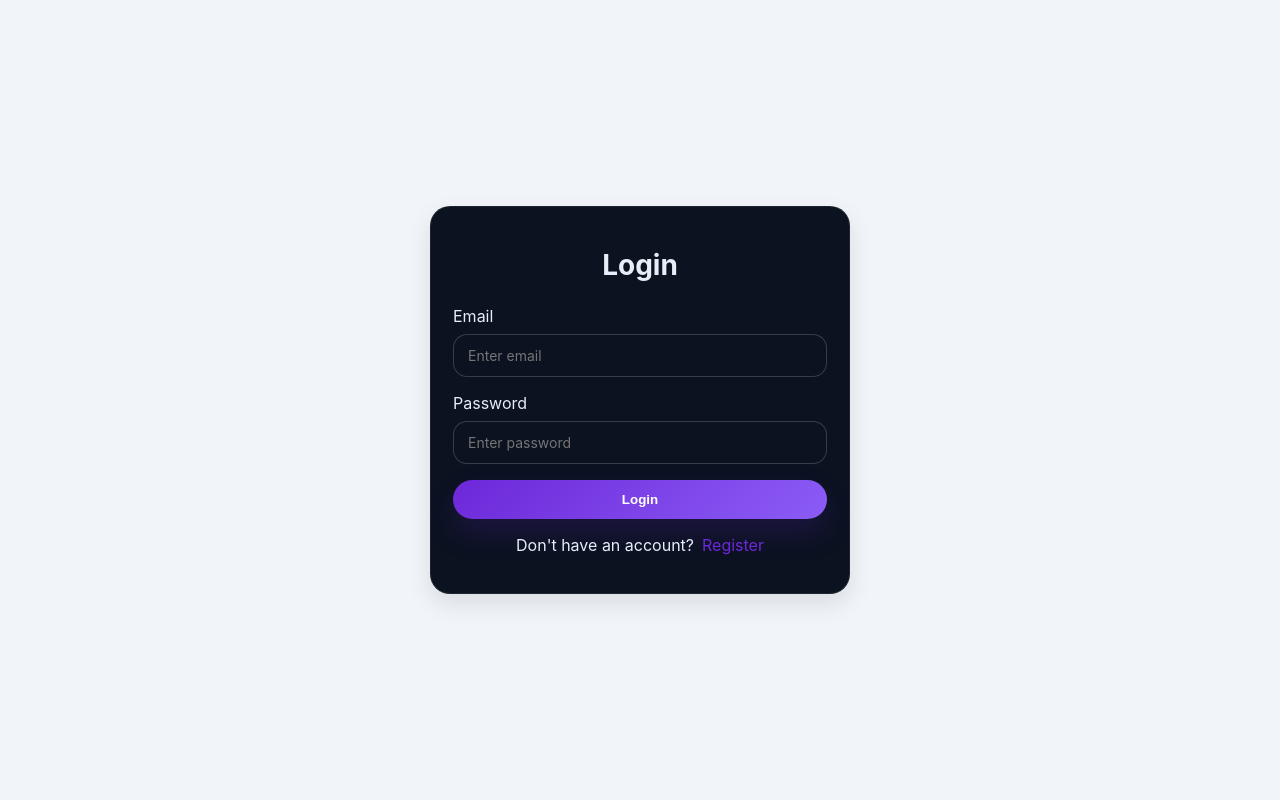
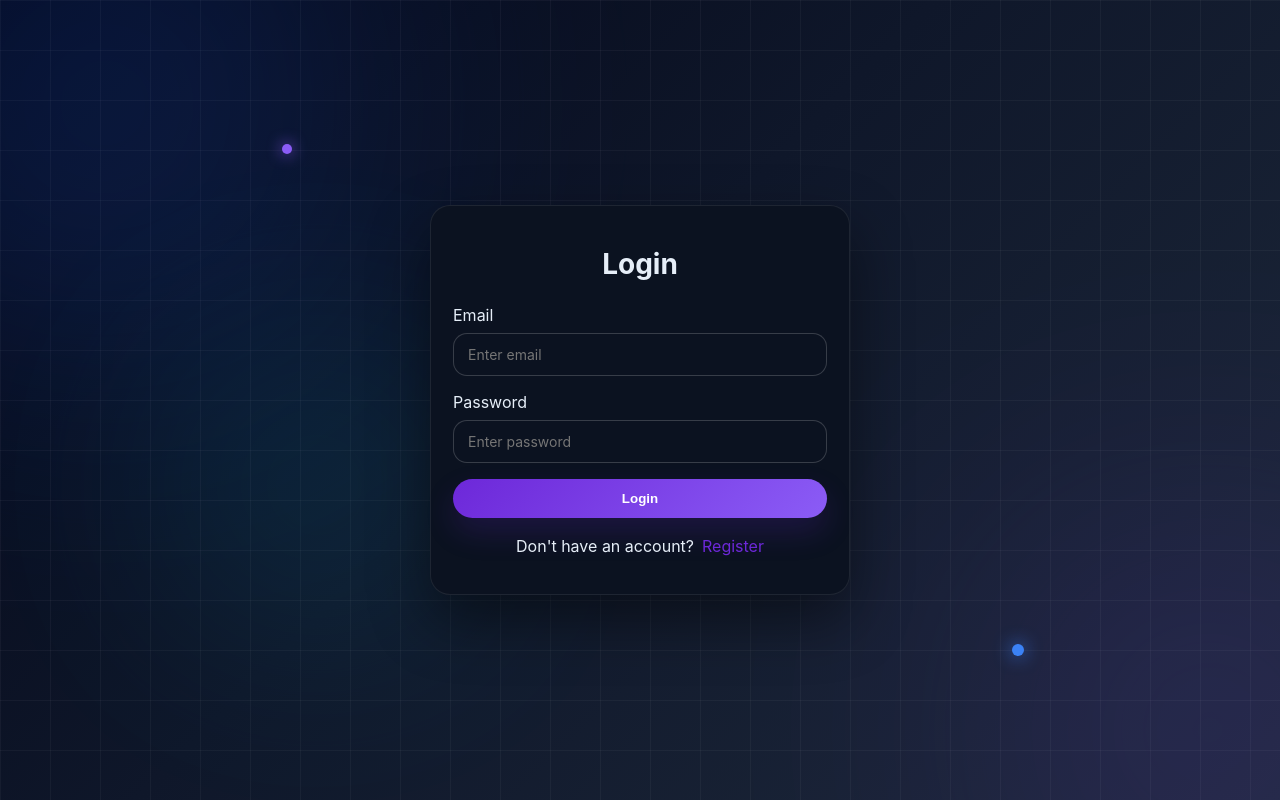
Before and after one commit to ayushkumarguptaa/TaskFlow1, a React (Vite) app in the folder Client/: page /login in a window 1280 px wide. Built offline with nearby package versions, Linux system fonts and the light colour scheme; no server answers.

Commit message:
change bg css for login/register

```diff
--- a/Client/src/pages/Login.jsx
+++ b/Client/src/pages/Login.jsx
@@ -35,9 +35,9 @@ const Login = () => {
           withCredentials: true,
         }
       );
+
       toast.success("Login Successful");
       login(data.user);
-
       navigate("/");
     } catch (error) {
       toast.error(error.response?.data?.message || "Login failed");
@@ -47,15 +47,129 @@ const Login = () => {
   };
 
   return (
-    <div style={{minHeight: '100vh', display: 'flex', alignItems: 'center', justifyContent: 'center', backgroundColor: '#f1f5f9'}}>
-      <div className="card" style={{width: '100%', maxWidth: '420px', boxShadow: '0 10px 25px rgba(0,0,0,0.1)'}}>
-        <h1 style={{fontSize: '28px', fontWeight: 'bold', textAlign: 'center', marginBottom: '24px'}}>
+    <div
+      style={{
+        minHeight: "100vh",
+        display: "flex",
+        justifyContent: "center",
+        alignItems: "center",
+        position: "relative",
+        overflow: "hidden",
+        background:
+          "linear-gradient(135deg, #020617 0%, #0f172a 45%, #1e293b 100%)",
+      }}
+    >
+      {/* Grid Pattern */}
+      <div
+        style={{
+          position: "absolute",
+          inset: 0,
+          backgroundImage: `
+            linear-gradient(rgba(255,255,255,0.04) 1px, transparent 1px),
+            linear-gradient(90deg, rgba(255,255,255,0.04) 1px, transparent 1px)
+          `,
+          backgroundSize: "50px 50px",
+        }}
+      />
+
+      {/* Blue Glow */}
+      <div
+        style={{
+          position: "absolute",
+          width: "450px",
+          height: "450px",
+          borderRadius: "50%",
+          background: "#2563eb",
+          filter: "blur(140px)",
+          opacity: 0.25,
+          top: "-120px",
+          left: "-120px",
+        }}
+      />
+
+      {/* Purple Glow */}
+      <div
+        style={{
+          position: "absolute",
+          width: "380px",
+          height: "380px",
+          borderRadius: "50%",
+          background: "#7c3aed",
+          filter: "blur(140px)",
+          opacity: 0.22,
+          bottom: "-120px",
+          right: "-120px",
+        }}
+      />
+
+      {/* Cyan Glow */}
+      <div
+        style={{
+          position: "absolute",
+          width: "250px",
+          height: "250px",
+          borderRadius: "50%",
+          background: "#06b6d4",
+          filter: "blur(120px)",
+          opacity: 0.18,
+          top: "45%",
+          left: "15%",
+        }}
+      />
+
+      {/* Floating Dots */}
+      <div
+        style={{
+          position: "absolute",
+          top: "18%",
+          left: "22%",
+          width: "10px",
+          height: "10px",
+          borderRadius: "50%",
+          background: "#8b5cf6",
+          boxShadow: "0 0 15px #8b5cf6",
+        }}
+      />
+
+      <div
+        style={{
+          position: "absolute",
+          bottom: "18%",
+          right: "20%",
+          width: "12px",
+          height: "12px",
+          borderRadius: "50%",
+          background: "#3b82f6",
+          boxShadow: "0 0 18px #3b82f6",
+        }}
+      />
+
+      {/* Login Card */}
+      <div
+        className="card pl-4"
+        style={{
+          width: "100%",
+          maxWidth: "420px",
+          zIndex: 10,
+          boxShadow: "0 25px 60px rgba(0,0,0,0.45)",
+        }}
+      >
+        <h1
+          style={{
+            fontSize: "28px",
+            fontWeight: "bold",
+            textAlign: "center",
+            marginBottom: "24px",
+          }}
+        >
           Login
         </h1>
 
         <form onSubmit={handleSubmit}>
-          <div style={{marginBottom: '16px'}}>
-            <label style={{display: 'block', marginBottom: '8px'}}>Email</label>
+          <div style={{ marginBottom: "16px" }}>
+            <label style={{ display: "block", marginBottom: "8px" }}>
+              Email
+            </label>
 
             <input
               type="email"
@@ -63,13 +177,15 @@ const Login = () => {
               value={formData.email}
               onChange={handleChange}
               required
-              style={{width: '100%'}}
               placeholder="Enter email"
+              style={{ width: "100%" }}
             />
           </div>
 
-          <div style={{marginBottom: '16px'}}>
-            <label style={{display: 'block', marginBottom: '8px'}}>Password</label>
+          <div style={{ marginBottom: "16px" }}>
+            <label style={{ display: "block", marginBottom: "8px" }}>
+              Password
+            </label>
 
             <input
               type="password"
@@ -77,26 +193,34 @@ const Login = () => {
               value={formData.password}
               onChange={handleChange}
               required
-              style={{width: '100%'}}
               placeholder="Enter password"
+              style={{ width: "100%" }}
             />
           </div>
 
           <button
             disabled={loading}
             className="btn"
-            style={{width: '100%'}}
+            style={{ width: "100%" }}
           >
             {loading ? "Logging in..." : "Login"}
           </button>
         </form>
 
-        <p style={{textAlign: 'center', marginTop: '16px'}}>
+        <p
+          style={{
+            textAlign: "center",
+            marginTop: "18px",
+          }}
+        >
           Don't have an account?
-
           <Link
             to="/register"
-            style={{color: 'var(--accent)', marginLeft: '8px', textDecoration: 'none'}}
+            style={{
+              color: "var(--accent)",
+              marginLeft: "8px",
+              textDecoration: "none",
+            }}
           >
             Register
           </Link>
--- a/Client/src/pages/Register.jsx
+++ b/Client/src/pages/Register.jsx
@@ -57,15 +57,129 @@ const Register = () => {
   };
 
   return (
-    <div style={{minHeight: '100vh', display: 'flex', alignItems: 'center', justifyContent: 'center', backgroundColor: '#f1f5f9'}}>
-      <div className="card" style={{width: '100%', maxWidth: '420px', boxShadow: '0 10px 25px rgba(0,0,0,0.1)'}}>
-        <h1 style={{fontSize: '28px', fontWeight: 'bold', textAlign: 'center', marginBottom: '24px'}}>
+    <div
+      style={{
+        minHeight: "100vh",
+        display: "flex",
+        justifyContent: "center",
+        alignItems: "center",
+        position: "relative",
+        overflow: "hidden",
+        background:
+          "linear-gradient(135deg, #020617 0%, #0f172a 45%, #1e293b 100%)",
+      }}
+    >
+      {/* Grid Pattern */}
+      <div
+        style={{
+          position: "absolute",
+          inset: 0,
+          backgroundImage: `
+            linear-gradient(rgba(255,255,255,0.04) 1px, transparent 1px),
+            linear-gradient(90deg, rgba(255,255,255,0.04) 1px, transparent 1px)
+          `,
+          backgroundSize: "50px 50px",
+        }}
+      />
+
+      {/* Blue Glow */}
+      <div
+        style={{
+          position: "absolute",
+          width: "450px",
+          height: "450px",
+          borderRadius: "50%",
+          background: "#2563eb",
+          filter: "blur(140px)",
+          opacity: 0.25,
+          top: "-120px",
+          left: "-120px",
+        }}
+      />
+
+      {/* Purple Glow */}
+      <div
+        style={{
+          position: "absolute",
+          width: "380px",
+          height: "380px",
+          borderRadius: "50%",
+          background: "#7c3aed",
+          filter: "blur(140px)",
+          opacity: 0.22,
+          bottom: "-120px",
+          right: "-120px",
+        }}
+      />
+
+      {/* Cyan Glow */}
+      <div
+        style={{
+          position: "absolute",
+          width: "250px",
+          height: "250px",
+          borderRadius: "50%",
+          background: "#06b6d4",
+          filter: "blur(120px)",
+          opacity: 0.18,
+          top: "45%",
+          left: "15%",
+        }}
+      />
+
+      {/* Floating Dots */}
+      <div
+        style={{
+          position: "absolute",
+          top: "18%",
+          left: "22%",
+          width: "10px",
+          height: "10px",
+          borderRadius: "50%",
+          background: "#8b5cf6",
+          boxShadow: "0 0 15px #8b5cf6",
+        }}
+      />
+
+      <div
+        style={{
+          position: "absolute",
+          bottom: "18%",
+          right: "20%",
+          width: "12px",
+          height: "12px",
+          borderRadius: "50%",
+          background: "#3b82f6",
+          boxShadow: "0 0 18px #3b82f6",
+        }}
+      />
+
+      {/* Register Card */}
+      <div
+        className="card"
+        style={{
+          width: "100%",
+          maxWidth: "420px",
+          boxShadow: "0 25px 60px rgba(0,0,0,0.45)",
+          zIndex: 10,
+        }}
+      >
+        <h1
+          style={{
+            fontSize: "28px",
+            fontWeight: "bold",
+            textAlign: "center",
+            marginBottom: "24px",
+          }}
+        >
           Register
         </h1>
 
         <form onSubmit={handleSubmit}>
-          <div style={{marginBottom: '16px'}}>
-            <label style={{display: 'block', marginBottom: '8px'}}>Email</label>
+          <div style={{ marginBottom: "16px" }}>
+            <label style={{ display: "block", marginBottom: "8px" }}>
+              Email
+            </label>
 
             <input
               type="email"
@@ -73,13 +187,15 @@ const Register = () => {
               value={formData.email}
               onChange={handleChange}
               required
-              style={{width: '100%'}}
               placeholder="Enter email"
+              style={{ width: "100%" }}
             />
           </div>
 
-          <div style={{marginBottom: '16px'}}>
-            <label style={{display: 'block', marginBottom: '8px'}}>Password</label>
+          <div style={{ marginBottom: "16px" }}>
+            <label style={{ display: "block", marginBottom: "8px" }}>
+              Password
+            </label>
 
             <input
               type="password"
@@ -87,13 +203,15 @@ const Register = () => {
               value={formData.password}
               onChange={handleChange}
               required
-              style={{width: '100%'}}
               placeholder="Enter password"
+              style={{ width: "100%" }}
             />
           </div>
 
-          <div style={{marginBottom: '16px'}}>
-            <label style={{display: 'block', marginBottom: '8px'}}>Confirm Password</label>
+          <div style={{ marginBottom: "16px" }}>
+            <label style={{ display: "block", marginBottom: "8px" }}>
+              Confirm Password
+            </label>
 
             <input
               type="password"
@@ -101,26 +219,34 @@ const Register = () => {
               value={formData.confirmPassword}
               onChange={handleChange}
               required
-              style={{width: '100%'}}
               placeholder="Confirm password"
+              style={{ width: "100%" }}
             />
           </div>
 
           <button
             disabled={loading}
             className="btn"
-            style={{width: '100%'}}
+            style={{ width: "100%" }}
           >
             {loading ? "Creating Account..." : "Register"}
           </button>
         </form>
 
-        <p style={{textAlign: 'center', marginTop: '16px'}}>
+        <p
+          style={{
+            textAlign: "center",
+            marginTop: "18px",
+          }}
+        >
           Already have an account?
-
           <Link
             to="/"
-            style={{color: 'var(--accent)', marginLeft: '8px', textDecoration: 'none'}}
+            style={{
+              color: "var(--accent)",
+              marginLeft: "8px",
+              textDecoration: "none",
+            }}
           >
             Login
           </Link>
```
